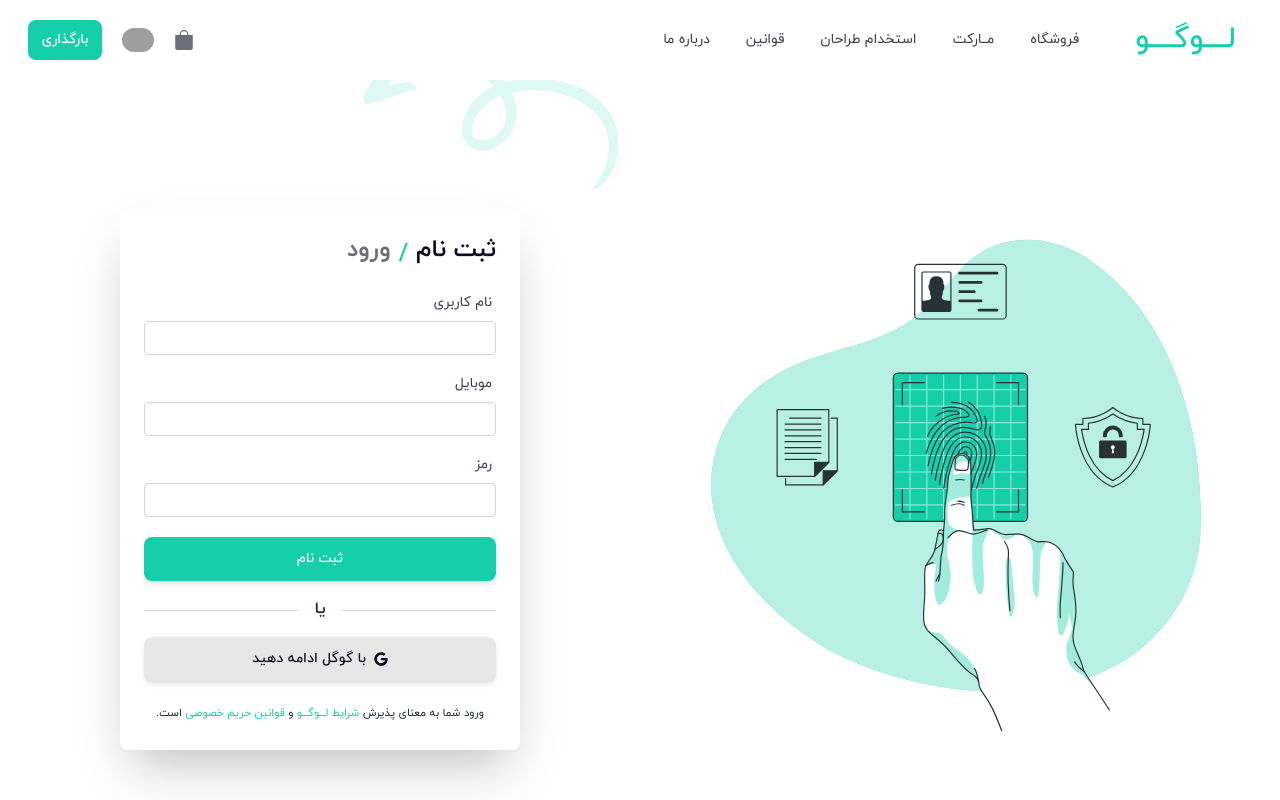
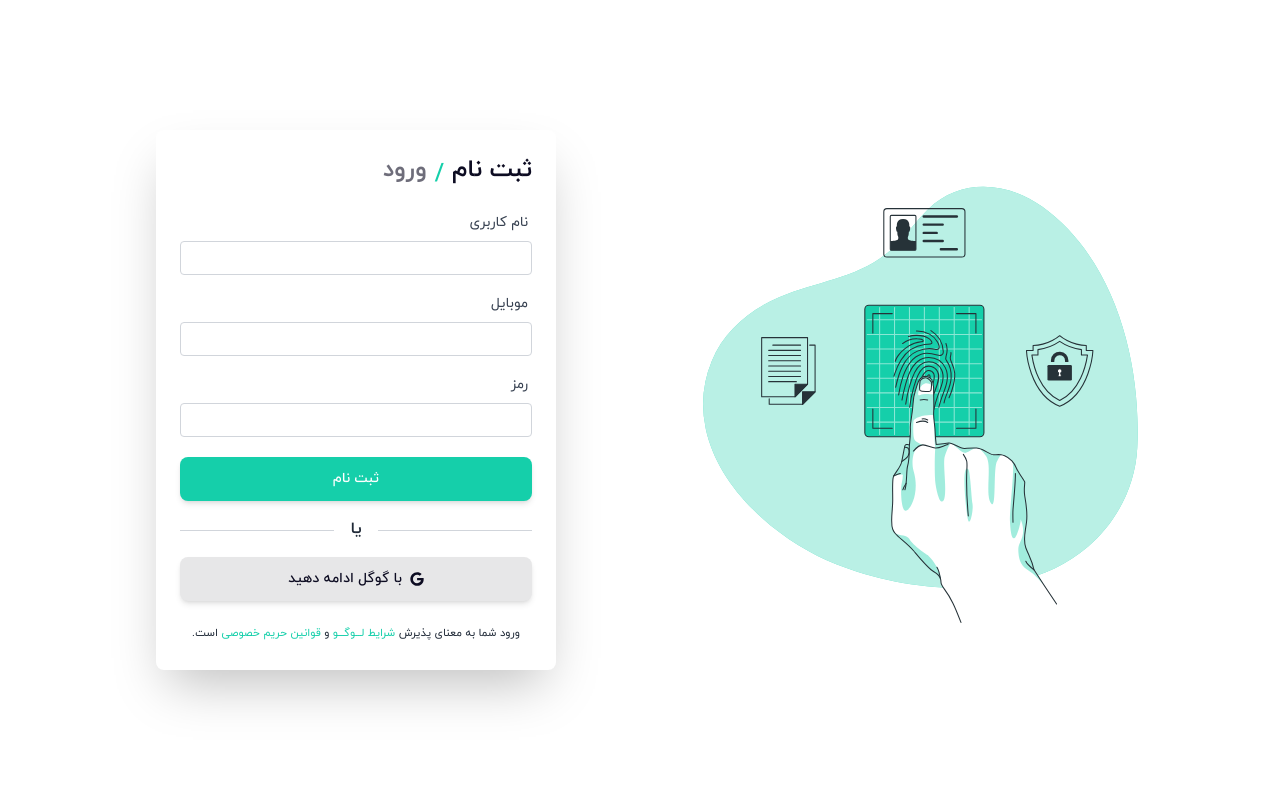
Before and after one commit to AfwebMaker/React-Website-Shopping, a React (Create React App) app: page /signup in a window 1280 px wide. Shown: the top 800 px of the page. Built offline with nearby package versions, Linux system fonts and the light colour scheme; grey boxes are pictures that could not be loaded; what tw-elements would draw is missing.

Commit message:
responsive signIn & signUp

```diff
--- a/src/functions/validateForm.js
+++ b/src/functions/validateForm.js
@@ -37,12 +37,14 @@ export const validateSignIn = data => {
     // جای بررسی بیشتر دارد
     if (!data.types) {
         errors.types = "لطفا این قسمت را خالی نگذارید "
-    } else if (/(0|\+98)?([ ]|-|[()]){0,2}9[1|2|3|4]([ ]|-|[()]){0,2}(?:[0-9]([ ]|-|[()]){0,2}){8}/ig.test(data.types)
-    && /^[a-zA-Z0-9_.+-]+@[a-zA-Z0-9-]+\.[a-zA-Z0-9-.]+$/.test(data.types) && /^(?=.{8,20}$)(?![_.])(?!.*[_.]{2})[a-zA-Z0-9._]+(?<![_.])$/.test(data.types) ) {
-        errors.types = "نام کاربری یا موبایل یا ایمیل نادرست است."
     } else {
         delete errors.types
     }
+
+    // else if (/(0|\+98)?([ ]|-|[()]){0,2}9[1|2|3|4]([ ]|-|[()]){0,2}(?:[0-9]([ ]|-|[()]){0,2}){8}/ig.test(data.types)
+    // && /^[a-zA-Z0-9_.+-]+@[a-zA-Z0-9-]+\.[a-zA-Z0-9-.]+$/.test(data.types) && /^(?=.{8,20}$)(?![_.])(?!.*[_.]{2})[a-zA-Z0-9._]+(?<![_.])$/.test(data.types) ) {
+    //     errors.types = "نام کاربری یا موبایل یا ایمیل نادرست است."
+    // }
     //
 
     if(!data.password){
--- a/src/layout/Layout.js
+++ b/src/layout/Layout.js
@@ -11,9 +11,9 @@ const Layout = () => {
     const location = useLocation().pathname
     return (
         <div className="max-w-[1536px] m-auto">
-            {location === "/signIn" || location === "/signUp" ? "" : <Navbar />}
+            {location === "/signin" || location === "/signup" ? "" : <Navbar />}
                 <Routers />
-            {location === "/signIn" || location === "/signUp" ? "" : <Footer />}
+            {location === "/signin" || location === "/signup" ? "" : <Footer />}
         </div>
     );
 };
--- a/src/layout/header/Navbar.js
+++ b/src/layout/header/Navbar.js
@@ -32,7 +32,7 @@ const navbarContent = [
 ];
 
 const Navbar = () => {
-  const [signIn] = useState(true);
+  const [signIn] = useState(false);
   const [hamburgerMenu, setHamburgerMenu] = useState(false)
 
   const clickHandler = () => {
@@ -111,7 +111,7 @@ const Navbar = () => {
             <li className="ml-1">
               <Link
                 className="flex w-fit h-fit py-2 px-3 rounded-lg text-color-Text2 font-normal"
-                to=""
+                to="/signin"
               >
                 ورود
               </Link>
--- a/src/layout/header/NavbarMobile.js
+++ b/src/layout/header/NavbarMobile.js
@@ -128,6 +128,5 @@ const NavbarMobile = ({ menu,signIn ,navbarContent }) => {
   );
 };
 
-// className=" rounded-lg flex items-center justify-center w-full text-color-Text2 hover:text-color-Text3 hover:bg-color-dark-main-2  py-2 text-sm"
 
 export default NavbarMobile;
--- a/src/pages/authentication/SignIn.js
+++ b/src/pages/authentication/SignIn.js
@@ -49,45 +49,19 @@ const SignIn = () => {
       }, [data, focus]);
 
     return (
-        <section className="h-screen">
+        <section className="max-w-[1536px] m-auto px-[20px] md:px-[32px] xl:px-[72px] flex items-center justify-center h-screen">
       <div className="container h-full">
-        <div className="flex items-center flex-wrap h-full text-gray-800">
-          <div className="w-1/2 flex items-center justify-center h-full">
+        <div className="flex items-center justify-center flex-wrap h-full text-gray-800">
+          <div className="w-1/2 hidden lg:flex items-center justify-center h-full">
             <img src={imageSignIn} className="w-5/6 " alt="" />
           </div>
-          <div className="w-1/2 h-full  flex items-center justify-center">
-            <div>
-              <svg
-                xmlns="http://www.w3.org/2000/svg"
-                width="300"
-                className="absolute -top-5 right-[640px]  rotate-[150deg] "
-                viewBox="0 0 270.95 237.981"
-              >
-                <defs>
-                  <clipPath id="a">
-                    <rect
-                      width="160.21"
-                      height="225.262"
-                      fill="#15cfaa24"
-                    ></rect>
-                  </clipPath>
-                </defs>
-                <g transform="translate(0 146.359) rotate(-66)">
-                  <g>
-                    <path
-                      d="M29.237,190.173C18.646,188.036,13.247,175.466,0,179.5c1.813,2.379,2.686,4.086,4.039,5.214C18.975,197.142,33.9,209.6,49.066,221.747c2.486,1.989,6.653,4.13,9.159,3.354,4.61-1.43,3.764-6.1,2.81-10.183-2.968-12.693-5.775-25.426-8.664-38.228-7.106,3.342-7.106,3.342-5.392,25.337C18.938,172.78,23.417,128.542,57,107.563c1.9,3.45,3.68,6.935,5.689,10.284,5.919,9.859,13.959,17.125,25.179,20.578,8.263,2.545,15.9,1.684,21.966-4.7,6.238-6.569,5.637-14.4,2.58-22.282C105.789,94.37,90.687,86.08,72.525,89.466c-2.241.418-4.546.482-7.625.791-1.768-23.123,2.726-44.164,16.576-62.175C102.829.312,132.4,6.878,152.055,21.6c2.429,1.82,4.519,4.093,8.155,7.43-.774-7.714-4.736-11.55-8.595-15.241C136.372-.784,110.5-4.281,91.793,5.582A60.855,60.855,0,0,0,64.94,33.343c-8.706,17.825-12.824,36.578-10.7,56.489.208,1.959.292,3.93.48,6.537-14.83,10.7-27.916,22.992-33.049,41.718-5.013,18.285,2.12,34.839,7.568,52.086M67,101.845c17.165-7.855,32.549-2.327,37.328,13.166,1.128,3.653.7,8.929-1.229,12.109-2.753,4.531-8.061,3.886-12.827,2.026-12.354-4.821-19.2-14.251-23.272-27.3"
-                      transform="translate(0 -0.002)"
-                      fill="#15cfaa24"
-                    ></path>
-                  </g>
-                </g>
-              </svg>
-            </div>
+
+          <div className="lg:w-1/2 h-full  flex items-center justify-center">
             <div className="w-full h-full  flex items-center justify-center">
-              <div className="flex items-center justify-center p-6 rounded-lg shadow-2xl bg-white max-w-[400px] w-full">
+              <div className="flex items-center justify-end p-6 rounded-lg shadow-2xl bg-white max-w-[400px] w-full">
                 <form onSubmit={submitHandler} className="w-full">
                   <div className="flex items-center ">
-                  <Link to="/signUp" className="text-2xl font-bold mb-5 flex text-color-Text2 pb-1">
+                  <Link to="/signup" className="text-2xl font-bold mb-5 flex text-color-Text2 pb-1">
                      ثبت نام
                   </Link>
                   <span className="text-2xl font-bold mb-5 flex text-color-main-1 mx-2 pt-1">
--- a/src/pages/authentication/SignUp.js
+++ b/src/pages/authentication/SignUp.js
@@ -50,40 +50,13 @@ const SignUp = () => {
   }, [data, focus]);
 
   return (
-    <section className="h-screen">
+    <section className="max-w-[1536px] m-auto px-[20px] md:px-[32px] xl:px-[72px] flex items-center justify-center h-screen">
       <div className="container h-full">
-        <div className="flex items-center flex-wrap h-full text-gray-800">
-          <div className="w-1/2 flex items-center justify-center h-full">
+        <div className="flex items-center justify-center flex-wrap h-full text-gray-800">
+          <div className="w-1/2 hidden lg:flex items-center justify-center h-full">
             <img src={imageSignUp} className="w-5/6 " alt="" />
           </div>
-          <div className="w-1/2 h-full  flex items-center justify-center">
-            <div>
-              <svg
-                xmlns="http://www.w3.org/2000/svg"
-                width="300"
-                className="absolute -top-5 right-[640px]  rotate-[150deg] "
-                viewBox="0 0 270.95 237.981"
-              >
-                <defs>
-                  <clipPath id="a">
-                    <rect
-                      width="160.21"
-                      height="225.262"
-                      fill="#15cfaa24"
-                    ></rect>
-                  </clipPath>
-                </defs>
-                <g transform="translate(0 146.359) rotate(-66)">
-                  <g >
-                    <path
-                      d="M29.237,190.173C18.646,188.036,13.247,175.466,0,179.5c1.813,2.379,2.686,4.086,4.039,5.214C18.975,197.142,33.9,209.6,49.066,221.747c2.486,1.989,6.653,4.13,9.159,3.354,4.61-1.43,3.764-6.1,2.81-10.183-2.968-12.693-5.775-25.426-8.664-38.228-7.106,3.342-7.106,3.342-5.392,25.337C18.938,172.78,23.417,128.542,57,107.563c1.9,3.45,3.68,6.935,5.689,10.284,5.919,9.859,13.959,17.125,25.179,20.578,8.263,2.545,15.9,1.684,21.966-4.7,6.238-6.569,5.637-14.4,2.58-22.282C105.789,94.37,90.687,86.08,72.525,89.466c-2.241.418-4.546.482-7.625.791-1.768-23.123,2.726-44.164,16.576-62.175C102.829.312,132.4,6.878,152.055,21.6c2.429,1.82,4.519,4.093,8.155,7.43-.774-7.714-4.736-11.55-8.595-15.241C136.372-.784,110.5-4.281,91.793,5.582A60.855,60.855,0,0,0,64.94,33.343c-8.706,17.825-12.824,36.578-10.7,56.489.208,1.959.292,3.93.48,6.537-14.83,10.7-27.916,22.992-33.049,41.718-5.013,18.285,2.12,34.839,7.568,52.086M67,101.845c17.165-7.855,32.549-2.327,37.328,13.166,1.128,3.653.7,8.929-1.229,12.109-2.753,4.531-8.061,3.886-12.827,2.026-12.354-4.821-19.2-14.251-23.272-27.3"
-                      transform="translate(0 -0.002)"
-                      fill="#15cfaa24"
-                    ></path>
-                  </g>
-                </g>
-              </svg>
-            </div>
+          <div className="lg:w-1/2 h-full  flex items-center justify-center">
             <div className="w-full h-full  flex items-center justify-center">
               <div className="flex items-center justify-center p-6 rounded-lg shadow-2xl bg-white max-w-[400px] w-full">
                 <form onSubmit={submitHandler} className="w-full">
@@ -94,7 +67,7 @@ const SignUp = () => {
                   <span className="text-2xl font-bold mb-5 flex text-color-main-1 mx-2 pt-1">
                   /
                   </span>
-                  <Link to="/signIn" className="text-2xl font-bold mb-5 flex text-color-Text2 pb-1">
+                  <Link to="/signin" className="text-2xl font-bold mb-5 flex text-color-Text2 pb-1">
                      ورود
                   </Link>
                   </div>
--- a/src/routes/Routes.js
+++ b/src/routes/Routes.js
@@ -14,7 +14,7 @@ import AboutSubMenu from '../pages/profile/AboutSubMenu';
 const Routers = () => {
     const location = useLocation().pathname
     return (
-        <div className={location === "/signIn" || location === "/signUp" ? "" : "pt-20"}>
+        <div className={location === "/signin" || location === "/signup" ? "" : "pt-20"}>
             <Routes>
                 <Route path='/' element={<Home />} />
                 <Route path='/profile' element={<Profile />}>
@@ -24,8 +24,8 @@ const Routers = () => {
                     <Route path='/profile/collections' element={<CollectionSubMenu />}></Route>
                     <Route path='/profile/about' element={<AboutSubMenu />}></Route>
                 </Route>
-                <Route path='/signIn' element={<SignIn />} />
-                <Route path='/signUp' element={<SignUp />} />
+                <Route path='/signin' element={<SignIn />} />
+                <Route path='/signup' element={<SignUp />} />
                 <Route path='*' element={<h1>چیزی اینجا نیست!</h1>} />
             </Routes>
         </div>
```
